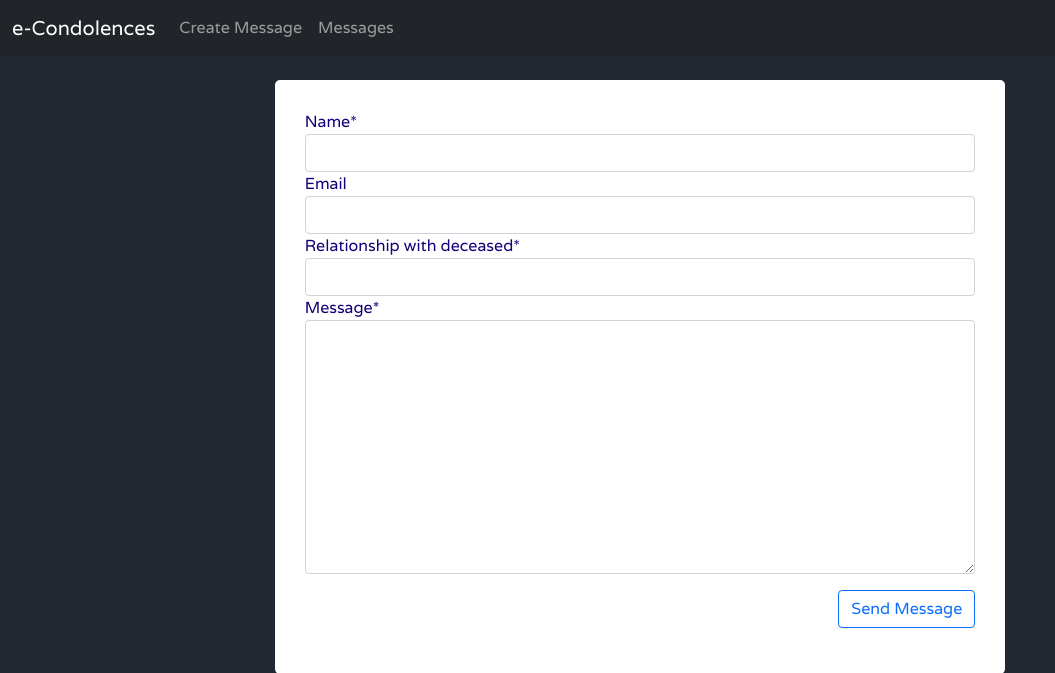
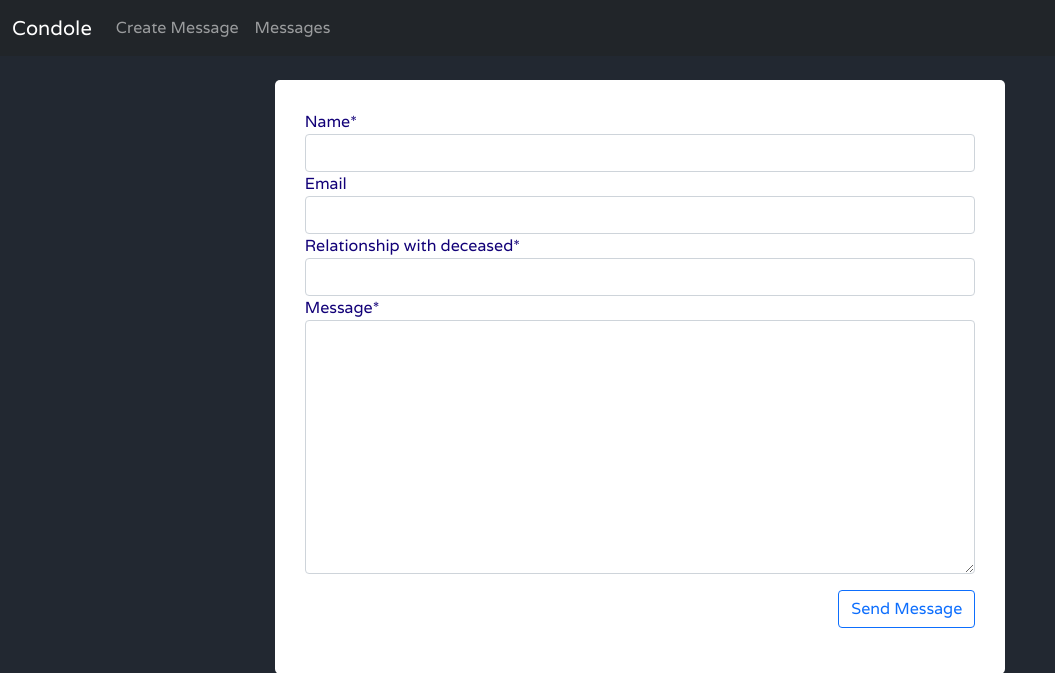
Before and after one commit to frankiemutiso/condole, a Django app: page / in a window 1280 px wide. Shown: the top 673 px of the page, without its empty margins (0-1055 px from the left). Run offline with Django 3.2, Linux system fonts and the light colour scheme; some libraries are stand-ins or nearby versions.

Commit message:
CHANGES ON INDEX.HTML

```diff
--- a/condole/templates/condole/index.html
+++ b/condole/templates/condole/index.html
@@ -23,13 +23,13 @@
 
     <link rel="stylesheet" href="{% static 'condole/style.css' %}">
 
-    <title>e-Condolences</title>
+    <title>Condole 😭</title>
   </head>
   <body>
     <nav class="navbar navbar-expand-lg navbar-dark bg-dark mb-4">
       <div class="container-fluid">
         <a class="navbar-brand" href="{% url 'post-message' %}"
-          >e-Condolences</a
+          >Condole</a
         >
         <button
           class="navbar-toggler"
```
